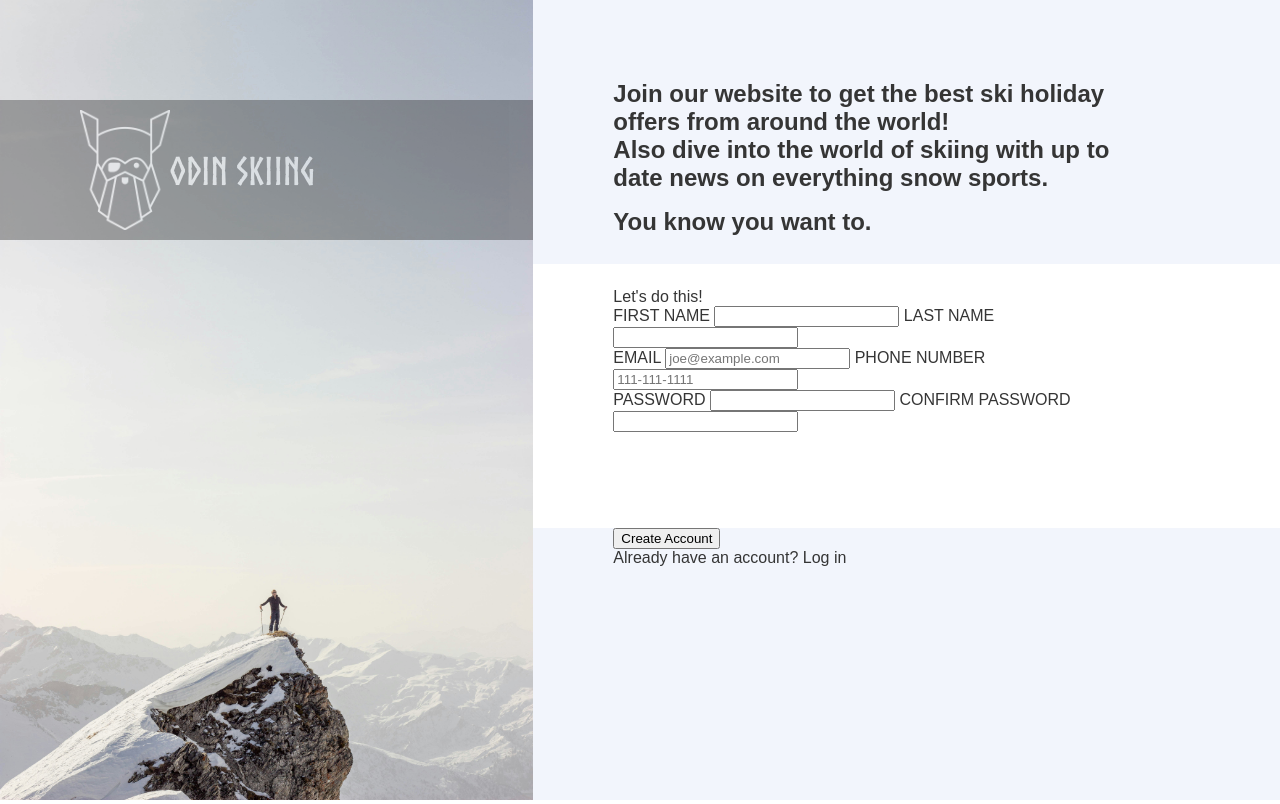
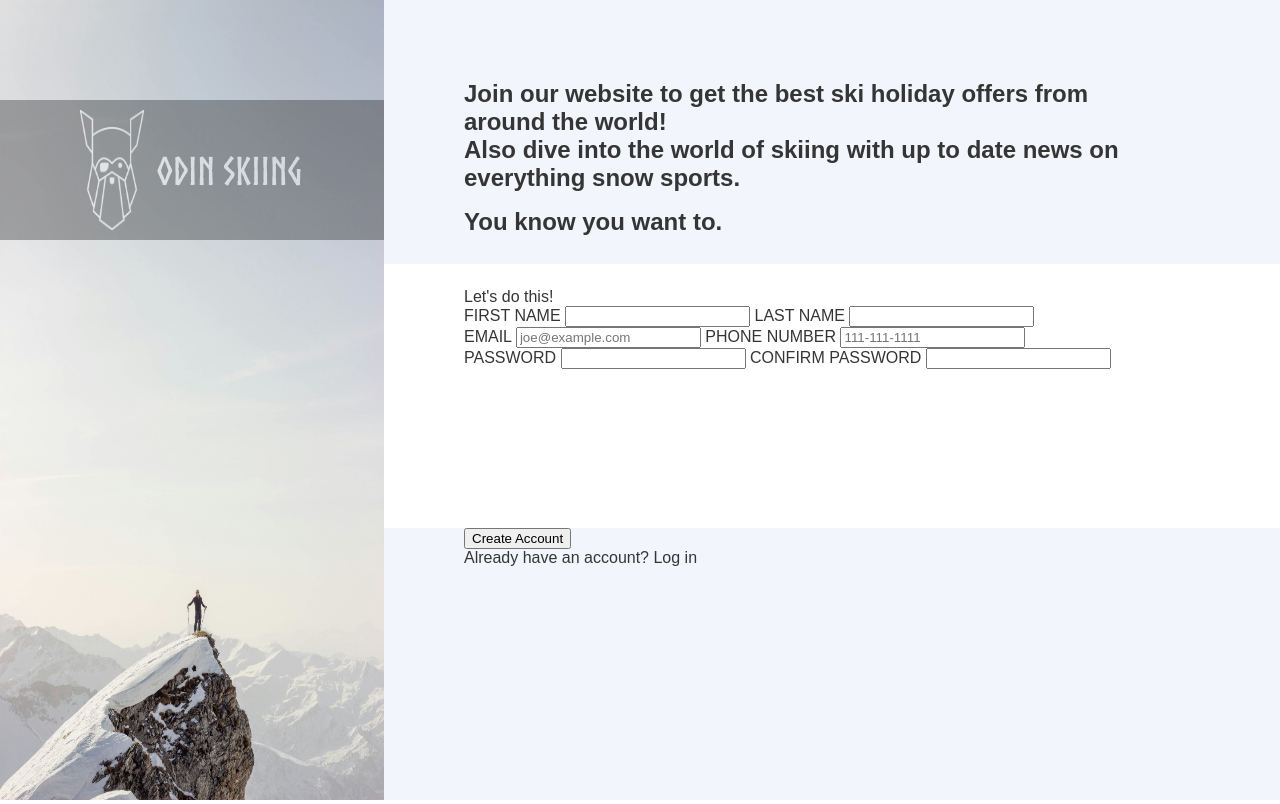
Before and after one commit to KevinKeylock/sign-up-form, a plain HTML site: page index.html in a window 1280 px wide. Drawn offline with Linux system fonts and the light colour scheme.

Commit message:
Change sizing of left size

```diff
--- a/style.css
+++ b/style.css
@@ -17,6 +17,7 @@ body{
 }
 .image {
  height: 100vh;
+ width: 30vw;
 }
 #logo-background {
   background-color: black;
@@ -29,6 +30,7 @@ body{
 }
 #logo{
   height: 15vh;
+  width: 5vw;
   margin-left: 10vh;
 }
 #business-name{
@@ -37,6 +39,7 @@ body{
   display: flex;
   font-size: 3vw;
   font-family: norse, Arial, Helvetica, sans-serif;
+  margin-left: 1vw;
 }
 /*right side*/
 .right-container{
```
